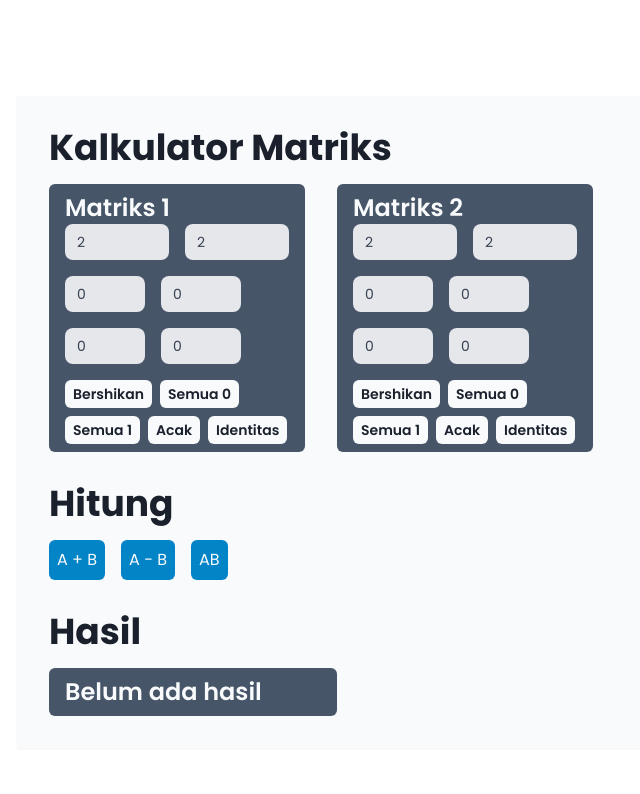
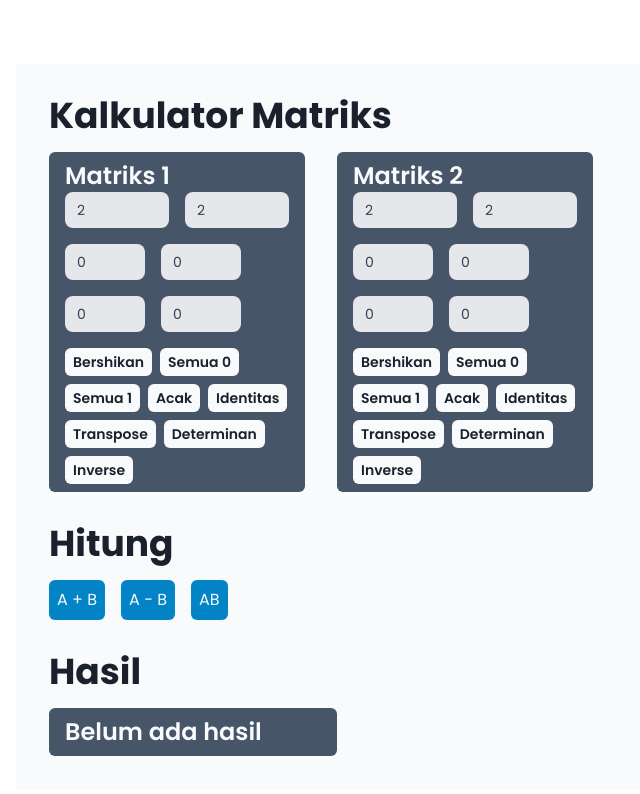
Before and after one commit to JackBerck/linear-algebra-and-matrices, a React (Vite) app: page / in a window 1280 px wide. Shown: the top 794 px of the page, without its empty margins (111-751 px from the left). Built offline with nearby package versions, Linux system fonts and the light colour scheme.

Commit message:
feat: adding determinant and inverse matrices operation

```diff
--- a/src/App.jsx
+++ b/src/App.jsx
@@ -41,7 +41,10 @@ function App() {
   };
 
   const addMatrices = () => {
-    if (!canCalculate()) return;
+    if (!canCalculate()) {
+      alert("Dimensi matriks tidak sesuai untuk penjumlahan!");
+      return;
+    }
 
     const result = matrices[0].values.map((row, i) =>
       row.map((val, j) => val + matrices[1].values[i][j])
@@ -50,7 +53,10 @@ function App() {
   };
 
   const subtractMatrices = () => {
-    if (!canCalculate()) return;
+    if (!canCalculate()) {
+      alert("Dimensi matriks tidak sesuai untuk pengurangan!");
+      return;
+    }
 
     const result = matrices[0].values.map((row, i) =>
       row.map((val, j) => val - matrices[1].values[i][j])
@@ -92,7 +98,7 @@ function App() {
 
   return (
     <>
-      <section className="section-padding-x mt-8 mb-8 md:mt-24 md:mb-16 p-8 max-w-screen-lg shadow-sm bg-light-base text-dark-base container">
+      <section className="section-padding-x mt-8 mb-8 md:mt-16 md:mb-8 p-8 max-w-screen-lg shadow-sm bg-light-base text-dark-base container">
         <h1 className="title-font-size font-bold mb-4">Kalkulator Matriks</h1>
         <div className="flex flex-wrap gap-8 mb-8">
           {matrices.map((matrix) => (
--- a/src/components/MatrixInput/index.jsx
+++ b/src/components/MatrixInput/index.jsx
@@ -84,6 +84,103 @@ export default function MatrixInput({ rows, columns, onValuesChange }) {
     setMatrixValues(identityMatrix);
   };
 
+  const transposeMatrix = () => {
+    if (!canCalculate()) {
+      alert("Dimensi matriks tidak sesuai untuk transpose!");
+      return;
+    }
+    const transposedMatrix = Array.from({ length: columns }, (_, j) =>
+      Array.from({ length: rows }, (_, i) => matrixValues[i][j])
+    );
+    setMatrixValues(transposedMatrix);
+  };
+
+  const calculateDeterminant = (matrix) => {
+    const n = matrix.length;
+    if (n === 1) return matrix[0][0];
+    if (n === 2)
+      return matrix[0][0] * matrix[1][1] - matrix[0][1] * matrix[1][0];
+
+    let determinant = 0;
+    for (let i = 0; i < n; i++) {
+      const subMatrix = matrix
+        .slice(1)
+        .map((row) => row.filter((_, j) => j !== i));
+      determinant +=
+        matrix[0][i] * calculateDeterminant(subMatrix) * (i % 2 === 0 ? 1 : -1);
+    }
+    return determinant;
+  };
+
+  const determinantMatrix = () => {
+    if (!canCalculate()) {
+      alert("Dimensi matriks tidak sesuai untuk determinan!");
+      return;
+    }
+
+    const determinant = calculateDeterminant(matrixValues);
+    alert(`Determinant: ${determinant}`);
+  };
+
+  const inverseMatrix = () => {
+    if (!canCalculate()) {
+      alert("Dimensi matriks tidak sesuai untuk inverse!");
+      return;
+    }
+
+    const n = matrixValues.length;
+    const identityMatrix = Array.from({ length: n }, (_, i) =>
+      Array.from({ length: n }, (_, j) => (i === j ? 1 : 0))
+    );
+
+    const augmentedMatrix = matrixValues.map((row, i) => [
+      ...row,
+      ...identityMatrix[i],
+    ]);
+
+    for (let i = 0; i < n; i++) {
+      let maxRow = i;
+      for (let k = i + 1; k < n; k++) {
+        if (
+          Math.abs(augmentedMatrix[k][i]) > Math.abs(augmentedMatrix[maxRow][i])
+        ) {
+          maxRow = k;
+        }
+      }
+
+      if (augmentedMatrix[maxRow][i] === 0) {
+        alert("Matriks tidak memiliki invers!");
+        return;
+      }
+
+      [augmentedMatrix[i], augmentedMatrix[maxRow]] = [
+        augmentedMatrix[maxRow],
+        augmentedMatrix[i],
+      ];
+
+      const divisor = augmentedMatrix[i][i];
+      for (let j = 0; j < 2 * n; j++) {
+        augmentedMatrix[i][j] /= divisor;
+      }
+
+      for (let k = 0; k < n; k++) {
+        if (k !== i) {
+          const factor = augmentedMatrix[k][i];
+          for (let j = 0; j < 2 * n; j++) {
+            augmentedMatrix[k][j] -= factor * augmentedMatrix[i][j];
+          }
+        }
+      }
+    }
+
+    const inverse = augmentedMatrix.map((row) => row.slice(n));
+    setMatrixValues(inverse);
+  };
+
+  const canCalculate = () => {
+    return rows === columns;
+  };
+
   return (
     <>
       <div className="matrix-inputs">{renderMatrixInputs()}</div>
@@ -93,6 +190,9 @@ export default function MatrixInput({ rows, columns, onValuesChange }) {
         <MatrixButton text="Semua 1" onClick={fillMatrixWithOnes} />
         <MatrixButton text="Acak" onClick={randomizeMatrix} />
         <MatrixButton text="Identitas" onClick={setIdentityMatrix} />
+        <MatrixButton text="Transpose" onClick={transposeMatrix} />
+        <MatrixButton text="Determinan" onClick={determinantMatrix} />
+        <MatrixButton text="Inverse" onClick={inverseMatrix} />
       </div>
     </>
   );
```
